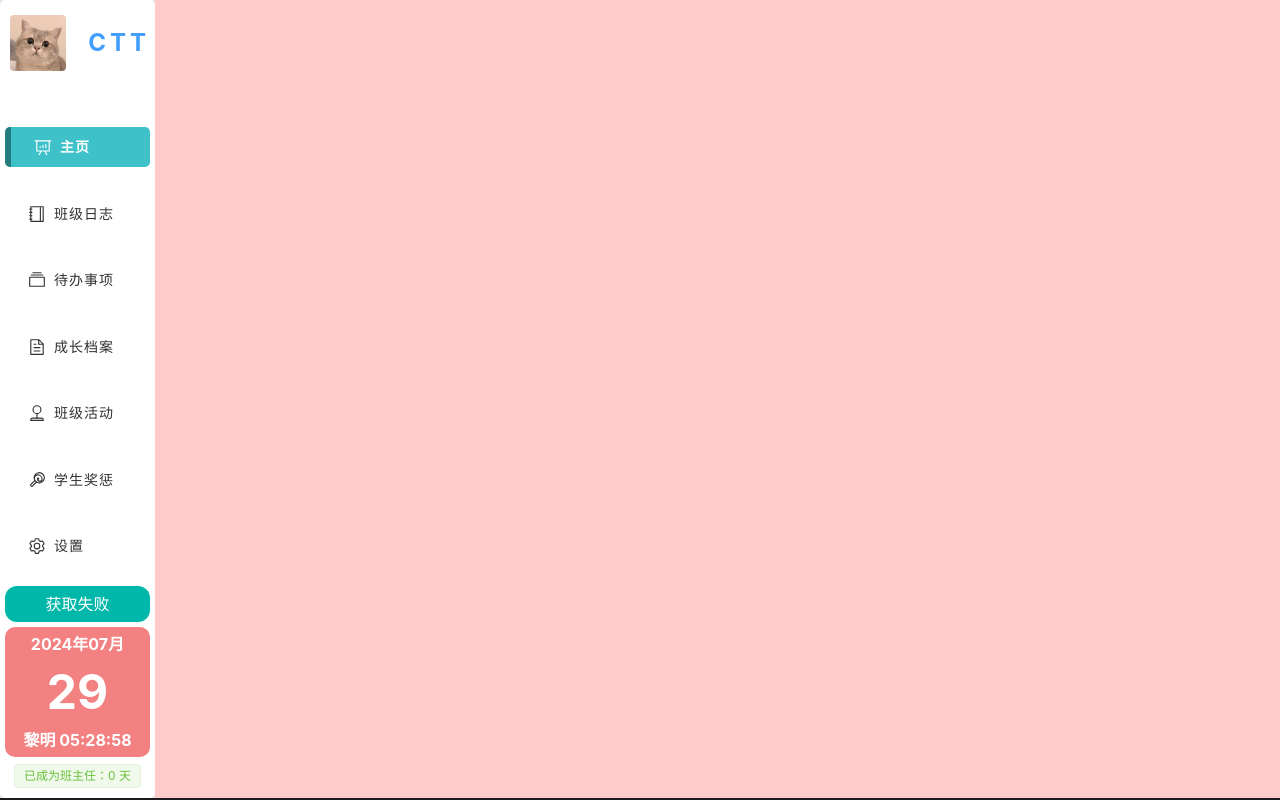
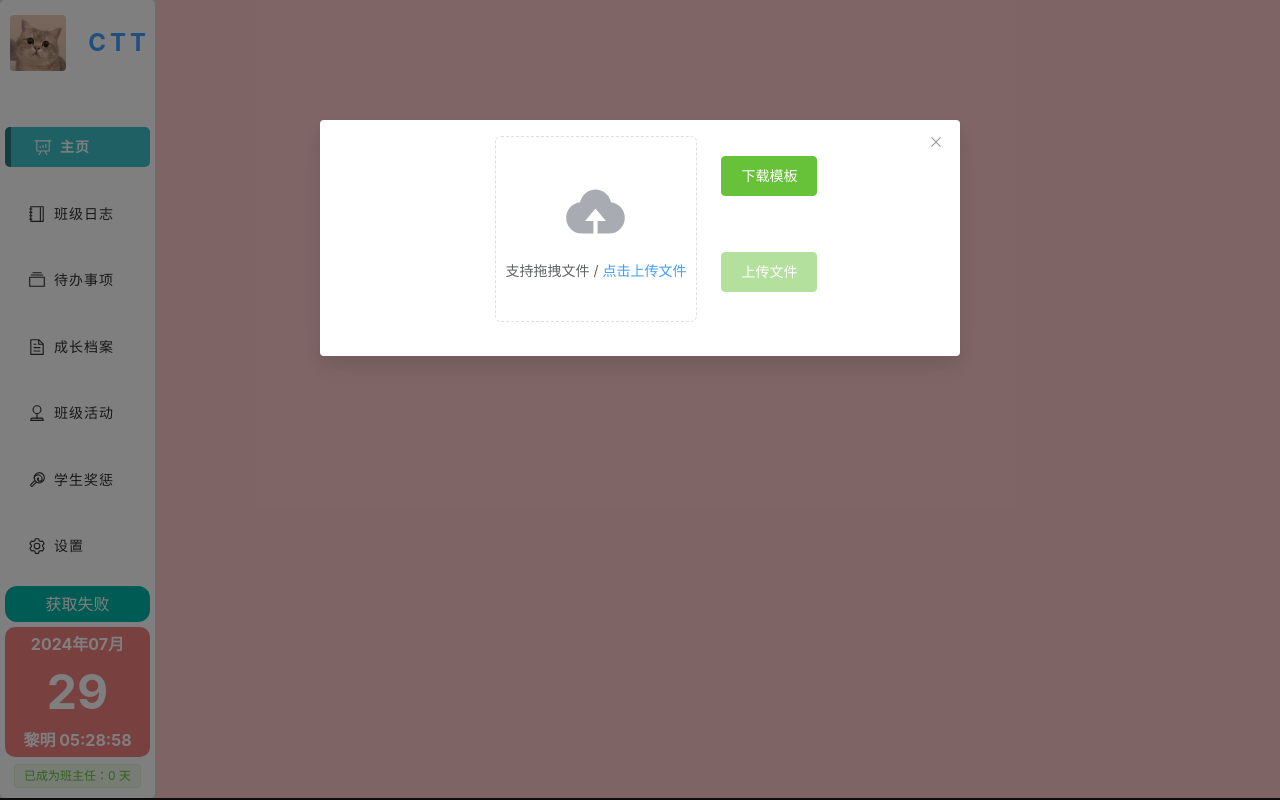
Before and after one commit to pureskys/classroom-teacher-toolbox, a Vue app: page /#/ in a window 1280 px wide. Built offline with nearby package versions, Linux system fonts and the light colour scheme; no server answers; a web font is replaced by a local one.

Commit message:
读取excel文件功能

```diff
--- a/src/preload/index.js
+++ b/src/preload/index.js
@@ -1,13 +1,17 @@
 import { contextBridge } from 'electron'
 import { electronAPI } from '@electron-toolkit/preload'
+
 import fs from 'fs'
 import { join } from 'path'
 import nedb from 'nedb'
+import xlsx from 'xlsx'
+
 // Custom APIs for renderer
 const api = {
   fs: fs,
   join: join,
-  nedb: nedb
+  nedb: nedb,
+  xlsx: xlsx
 }
 
 // Use `contextBridge` APIs to expose Electron APIs to
--- a/src/renderer/src/pages/home/home.vue
+++ b/src/renderer/src/pages/home/home.vue
@@ -1,26 +1,105 @@
 <template>
-  <div class="flex-1 bg-red-200">
-    <!--    <China_Area></China_Area>-->
+  <div class="flex flex-1 items-center justify-center bg-red-200">
+    <el-scrollbar>
+      <div>{{ jsonData }}</div>
+    </el-scrollbar>
+    <!--    上传文件dialog-->
+    <el-dialog
+      v-model="is_show_dialog_upload"
+      center
+      class="flex flex-1 items-center justify-center"
+    >
+      <div class="flex flex-1 flex-row items-stretch">
+        <el-upload
+          ref="upload"
+          drag
+          accept=".xls, .xlsx"
+          :auto-upload="false"
+          :limit="1"
+          :on-change="handleChange"
+          :on-exceed="handleExceed"
+        >
+          <el-icon class="el-icon--upload">
+            <upload-filled />
+          </el-icon>
+          <div class="el-upload__text">支持拖拽文件 / <em>点击上传文件</em></div>
+          <template #tip>
+            <div class="h-2"></div>
+          </template>
+        </el-upload>
+        <div class="ml-6 flex flex-col items-center justify-between pb-12 pt-5">
+          <div class="h-fit w-fit">
+            <el-button size="large" type="success" @click="submitUpload"> 下载模板</el-button>
+          </div>
+          <div class="h-fit w-fit">
+            <el-button
+              :disabled="is_upload_button"
+              size="large"
+              type="success"
+              @click="submitUpload"
+            >
+              上传文件
+            </el-button>
+          </div>
+        </div>
+      </div>
+    </el-dialog>
   </div>
 </template>
 
 <script setup>
-// 渲染进程代码
-import axios from 'axios'
+import { UploadFilled } from '@element-plus/icons-vue'
 import { ref } from 'vue'
-import China_Area from '@renderer/components/china-area-cascader.vue'
+import { genFileId } from 'element-plus'
 
-const hitokoto = ref()
+const is_show_dialog_upload = ref(true)
+const is_upload_button = ref(true) //禁用上传按钮状态
+const upload = ref() //文件暂存地址
+const file_path = ref() //文件路径
+const jsonData = ref() //获取的excel——to——json
 
-axios
-  .get('https://v1.hitokoto.cn')
-  .then((response) => {
-    console.log(response.data.hitokoto)
-    hitokoto.value = response.data.hitokoto
-  })
-  .catch((error) => {
-    console.error(error)
-  })
+// 文件状态改变时调用
+const handleChange = (file) => {
+  try {
+    const fileSuffix = file.name.substring(file.name.lastIndexOf('.') + 1)
+    const whiteList = ['xls', 'xlsx']
+    if (whiteList.indexOf(fileSuffix) === 1) {
+      console.log('获取的文件后缀：', fileSuffix)
+      file_path.value = file.raw.path
+      console.log('预备的文件本地路径', file_path.value)
+      is_upload_button.value = false
+    } else {
+      is_upload_button.value = true
+      console.log('上传文件不是excel，禁用按钮')
+    }
+  } catch (e) {
+    console.log('尝试获取文件后缀失败', e)
+    is_upload_button.value = true
+  }
+}
+
+// 文件超出限制时调用的函数
+const handleExceed = (files) => {
+  upload.value.clearFiles()
+  const file = files[0]
+  file.uid = genFileId()
+  upload.value.handleStart(file)
+}
+
+// 点击上传文件执行的方法
+const submitUpload = () => {
+  try {
+    console.log('点击上传时的路径：', file_path.value)
+    const workbook = window.api.xlsx.readFile(file_path.value)
+    const worksheet = workbook.Sheets[workbook.SheetNames[0]]
+    jsonData.value = window.api.xlsx.utils.sheet_to_json(worksheet, { header: 1 })
+    upload.value.clearFiles()
+    is_show_dialog_upload.value = false
+    console.log('获取的excel数据', jsonData.value)
+  } catch (e) {
+    console.log('上传文件失败', e)
+  }
+}
 </script>
 
 <style lang="scss" scoped>
```
